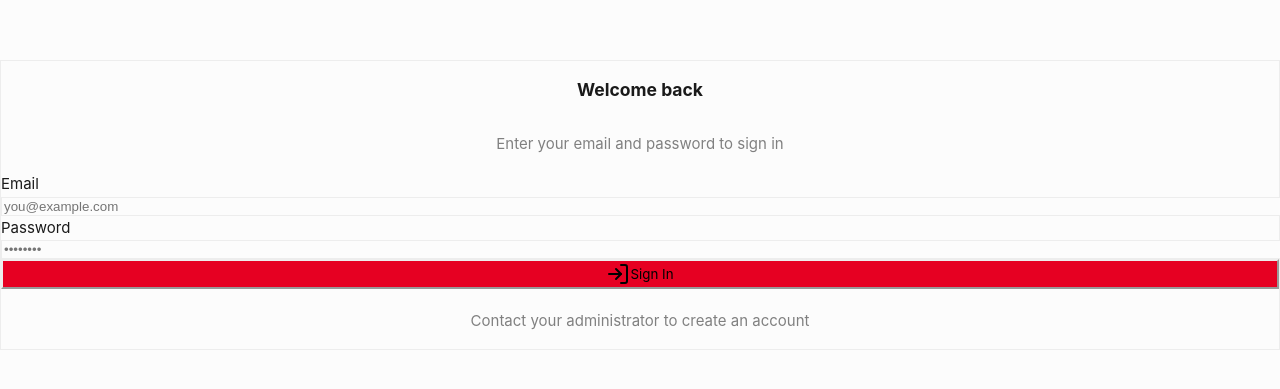
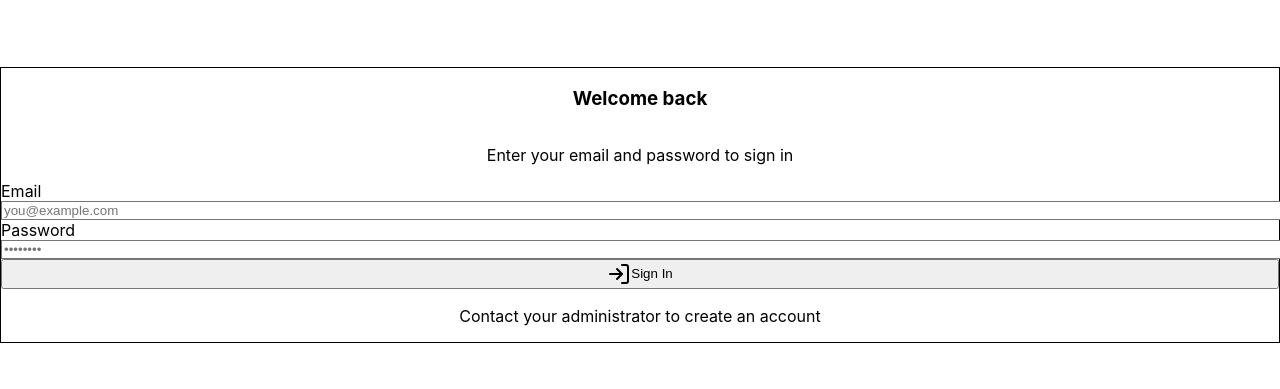
Before and after one commit to wjringing/deployment, a React (Vite) app: page /auth in a window 1280 px wide. Shown: the part 195-584 px from the top of the page. Built offline with nearby package versions, Linux system fonts and the light colour scheme; no server answers.

Commit message:
Updated index.css

```diff
--- a/src/index.css
+++ b/src/index.css
@@ -2,57 +2,13 @@
 @tailwind components;
 @tailwind utilities;
 
-@layer base {
-  :root {
-    --background: 0 0% 99%;
-    --foreground: 0 0% 10%;
-    --primary: 351 100% 45%;
-    --primary-foreground: 0 0% 100%;
-    --primary-hover: 351 100% 40%;
-    --primary-light: 351 100% 95%;
-    --secondary: 0 0% 20%;
-    --secondary-foreground: 0 0% 100%;
-    --muted: 0 0% 97%;
-    --muted-foreground: 0 0% 50%;
-    --accent: 351 85% 50%;
-    --accent-foreground: 0 0% 100%;
-    --destructive: 0 84% 60%;
-    --destructive-foreground: 0 0% 100%;
-    --success: 142 71% 45%;
-    --success-foreground: 0 0% 100%;
-    --warning: 45 93% 47%;
-    --warning-foreground: 0 0% 100%;
-    --info: 199 89% 48%;
-    --info-foreground: 0 0% 100%;
-    --border: 0 0% 93%;
-    --input: 0 0% 96%;
-    --ring: 351 100% 45%;
-    --radius: 0.75rem;
-    --shadow-sm: 0 1px 3px 0 rgb(0 0 0 / 0.08), 0 1px 2px -1px rgb(0 0 0 / 0.08);
-    --shadow: 0 4px 6px -1px rgb(0 0 0 / 0.08), 0 2px 4px -2px rgb(0 0 0 / 0.08);
-    --shadow-lg: 0 10px 25px -5px rgb(0 0 0 / 0.12), 0 8px 10px -6px rgb(0 0 0 / 0.12);
-    --shadow-xl: 0 20px 40px -10px rgb(0 0 0 / 0.15), 0 10px 20px -10px rgb(0 0 0 / 0.15);
-  }
-}
-
-@layer base {
-  * {
-    border-color: hsl(var(--border));
-  }
-
 body {
   margin: 0;
-    background: hsl(var(--background));
-    color: hsl(var(--foreground));
   font-family: -apple-system, BlinkMacSystemFont, 'Segoe UI', 'Roboto', 'Oxygen',
     'Ubuntu', 'Cantarell', 'Fira Sans', 'Droid Sans', 'Helvetica Neue',
     sans-serif;
   -webkit-font-smoothing: antialiased;
   -moz-osx-font-smoothing: grayscale;
-    font-feature-settings: "rlig" 1, "calt" 1;
-    line-height: 1.65;
-    min-height: 100vh;
-    font-size: 15px;
 }
 
 code {
@@ -60,173 +16,9 @@
     monospace;
 }
 
-  h1, h2, h3, h4, h5, h6 {
-    line-height: 1.2;
-    font-weight: 700;
-    color: hsl(var(--foreground));
-  }
-
-  button {
-    font-family: inherit;
-  }
-}
-
 @media print {
   body { margin: 0; }
   .page-break { page-break-before: always; }
-}
-
-@layer utilities {
-  .animate-fade-in {
-    animation: fadeIn 0.3s ease-in;
-  }
-
-  .animate-slide-up {
-    animation: slideUp 0.3s ease-out;
-  }
-
-  .animate-slide-down {
-    animation: slideDown 0.3s ease-out;
-  }
-
-  .animate-scale-in {
-    animation: scaleIn 0.2s ease-out;
-  }
-
-  @keyframes fadeIn {
-    from { opacity: 0; }
-    to { opacity: 1; }
-  }
-
-  @keyframes slideUp {
-    from {
-      opacity: 0;
-      transform: translateY(10px);
-    }
-    to {
-      opacity: 1;
-      transform: translateY(0);
-    }
-  }
-
-  @keyframes slideDown {
-    from {
-      opacity: 0;
-      transform: translateY(-10px);
-    }
-    to {
-      opacity: 1;
-      transform: translateY(0);
-    }
-  }
-
-  @keyframes scaleIn {
-    from {
-      opacity: 0;
-      transform: scale(0.95);
-    }
-    to {
-      opacity: 1;
-      transform: scale(1);
-    }
-  }
-
-  .btn-primary {
-    background-color: hsl(var(--primary));
-    color: hsl(var(--primary-foreground));
-    font-weight: 600;
-    padding: 0.625rem 1.25rem;
-    border-radius: var(--radius);
-    transition: all 0.2s ease;
-    box-shadow: var(--shadow-sm);
-  }
-
-  .btn-primary:hover {
-    background-color: hsl(var(--primary-hover));
-    box-shadow: var(--shadow);
-    transform: translateY(-1px);
-  }
-
-  .btn-primary:active {
-    transform: translateY(0);
-    box-shadow: var(--shadow-sm);
-  }
-
-  .btn-secondary {
-    background-color: hsl(var(--muted));
-    color: hsl(var(--foreground));
-    font-weight: 600;
-    padding: 0.625rem 1.25rem;
-    border-radius: var(--radius);
-    transition: all 0.2s ease;
-  }
-
-  .btn-secondary:hover {
-    background-color: hsl(var(--border));
-    transform: translateY(-1px);
-  }
-
-  .card-hover {
-    transition: all 0.2s ease;
-  }
-
-  .card-hover:hover {
-    transform: translateY(-2px);
-    box-shadow: var(--shadow-lg);
-  }
-
-  /* Background Colors */
-  .bg-primary { background-color: hsl(var(--primary)); }
-  .bg-primary-hover { background-color: hsl(var(--primary-hover)); }
-  .bg-primary-light { background-color: hsl(var(--primary-light)); }
-  .bg-success { background-color: hsl(var(--success)); }
-  .bg-warning { background-color: hsl(var(--warning)); }
-  .bg-info { background-color: hsl(var(--info)); }
-  .bg-destructive { background-color: hsl(var(--destructive)); }
-  .bg-secondary { background-color: hsl(var(--secondary)); }
-  .bg-background { background-color: hsl(var(--background)); }
-  .bg-muted { background-color: hsl(var(--muted)); }
-
-  /* Text Colors */
-  .text-primary { color: hsl(var(--primary)); }
-  .text-success { color: hsl(var(--success)); }
-  .text-warning { color: hsl(var(--warning)); }
-  .text-info { color: hsl(var(--info)); }
-  .text-destructive { color: hsl(var(--destructive)); }
-  .text-secondary { color: hsl(var(--secondary)); }
-  .text-foreground { color: hsl(var(--foreground)); }
-  .text-muted-foreground { color: hsl(var(--muted-foreground)); }
-
-  /* Border Colors */
-  .border-primary { border-color: hsl(var(--primary)); }
-  .border-success { border-color: hsl(var(--success)); }
-  .border-warning { border-color: hsl(var(--warning)); }
-  .border-info { border-color: hsl(var(--info)); }
-  .border-destructive { border-color: hsl(var(--destructive)); }
-
-  /* Hover States */
-  .hover\\:bg-primary-hover:hover { background-color: hsl(var(--primary-hover)); }
-  .hover\\:bg-primary:hover { background-color: hsl(var(--primary)); }
-  .hover\\:bg-success\\/90:hover { background-color: hsl(var(--success) / 0.9); }
-  .hover\\:bg-warning\\/90:hover { background-color: hsl(var(--warning) / 0.9); }
-  .hover\\:bg-info\\/90:hover { background-color: hsl(var(--info) / 0.9); }
-  .hover\\:bg-destructive\\/90:hover { background-color: hsl(var(--destructive) / 0.9); }
-
-  /* Ring Colors */
-  .focus\\:ring-primary:focus { --tw-ring-color: hsl(var(--primary)); }
-  .focus\\:border-primary:focus { border-color: hsl(var(--primary)); }
-
-  /* Opacity Variants */
-  .bg-primary\\/10 { background-color: hsl(var(--primary) / 0.1); }
-  .bg-primary\\/20 { background-color: hsl(var(--primary) / 0.2); }
-  .bg-destructive\\/10 { background-color: hsl(var(--destructive) / 0.1); }
-  .bg-destructive\\/20 { background-color: hsl(var(--destructive) / 0.2); }
-  .bg-warning\\/10 { background-color: hsl(var(--warning) / 0.1); }
-  .bg-warning\\/30 { background-color: hsl(var(--warning) / 0.3); }
-
-  .border-destructive\\/20 { border-color: hsl(var(--destructive) / 0.2); }
-  .border-destructive\\/30 { border-color: hsl(var(--destructive) / 0.3); }
-  .border-warning\\/30 { border-color: hsl(var(--warning) / 0.3); }
 }
 
 /* Custom Scrollbar Styles */
```
Lines whose indentation alone changed are shown as unchanged.
